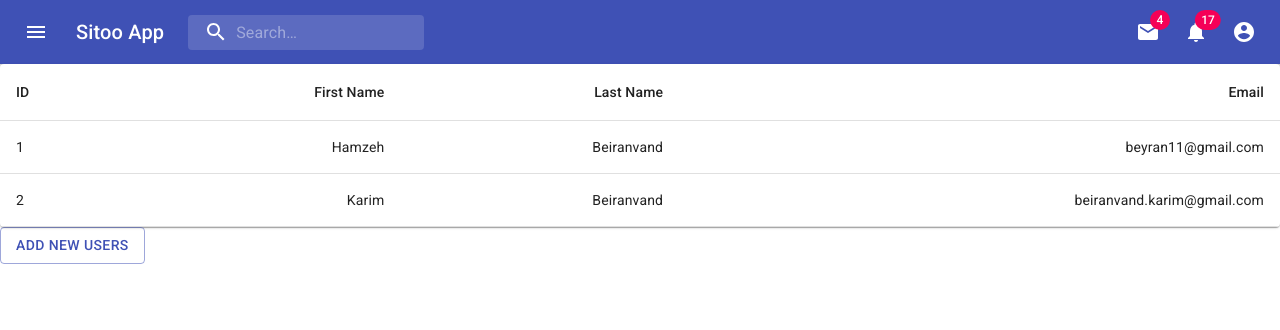
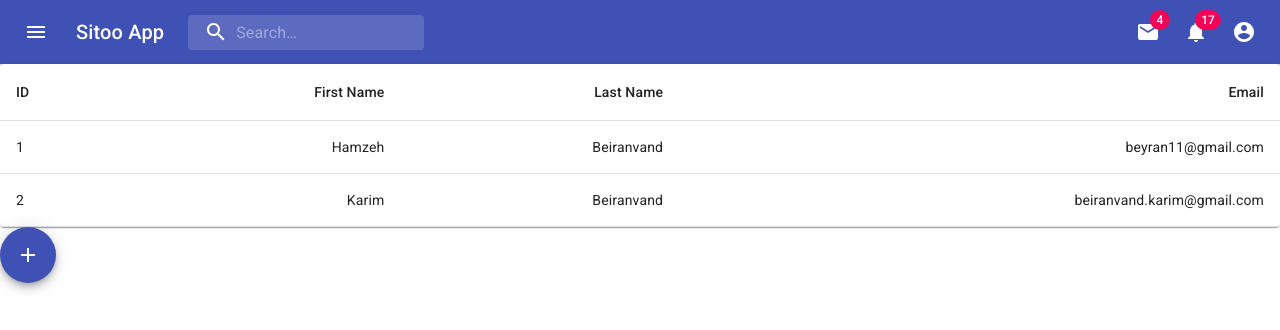
Before and after one commit to beyran11/sitoo-react-app, a React (Create React App) app: page / in a window 1280 px wide. Shown: the top 330 px of the page. Built offline with nearby package versions, Linux system fonts and the light colour scheme.

Commit message:
add button replaced by a floating action button

```diff
--- a/src/FormDialog.js
+++ b/src/FormDialog.js
@@ -7,9 +7,24 @@ import DialogContent from '@material-ui/core/DialogContent';
 import DialogContentText from '@material-ui/core/DialogContentText';
 import DialogTitle from '@material-ui/core/DialogTitle';
 import BasicTextFields from "./BasicTextFields";
+import { makeStyles } from '@material-ui/core/styles';
+import Fab from '@material-ui/core/Fab';
+import AddIcon from '@material-ui/icons/Add';
+
+const useStyles = makeStyles((theme) => ({
+    root: {
+        '& > *': {
+            margin: theme.spacing(1),
+        },
+    },
+    extendedIcon: {
+        marginRight: theme.spacing(1),
+    },
+}));
 
 function FormDialog ({addTodo}) {
-    const [open, setOpen] = React.useState(false);
+    const [open, setOpen] = React.useState(false)
+    const classes = useStyles();
 
     const handleClickOpen = () => {
         setOpen(true);
@@ -21,9 +36,10 @@ function FormDialog ({addTodo}) {
 
     return (
         <div>
-            <Button variant="outlined" color="primary" onClick={handleClickOpen}>
-                Add New Users
-            </Button>
+            <Fab color="primary" aria-label="add">
+                <AddIcon onClick={handleClickOpen} />
+            </Fab>
+
             <Dialog open={open} onClose={handleClose} aria-labelledby="form-dialog-title">
                 <DialogTitle id="form-dialog-title">Manage Users</DialogTitle>
                 <DialogContent>
@@ -31,6 +47,7 @@ function FormDialog ({addTodo}) {
                         Add Users Here ...
                     </DialogContentText>
                     <BasicTextFields addTodo={addTodo} />
+
                 </DialogContent>
 
             </Dialog>
```
